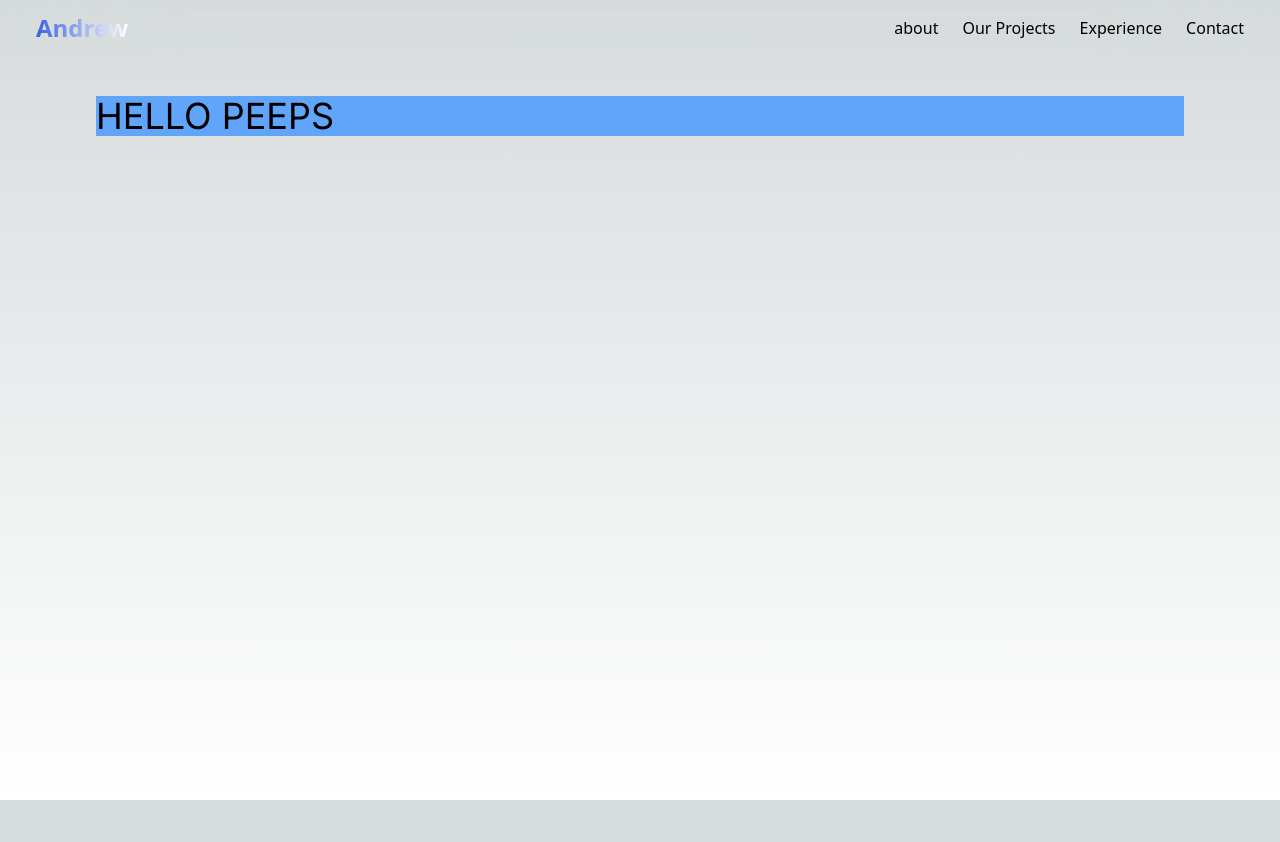
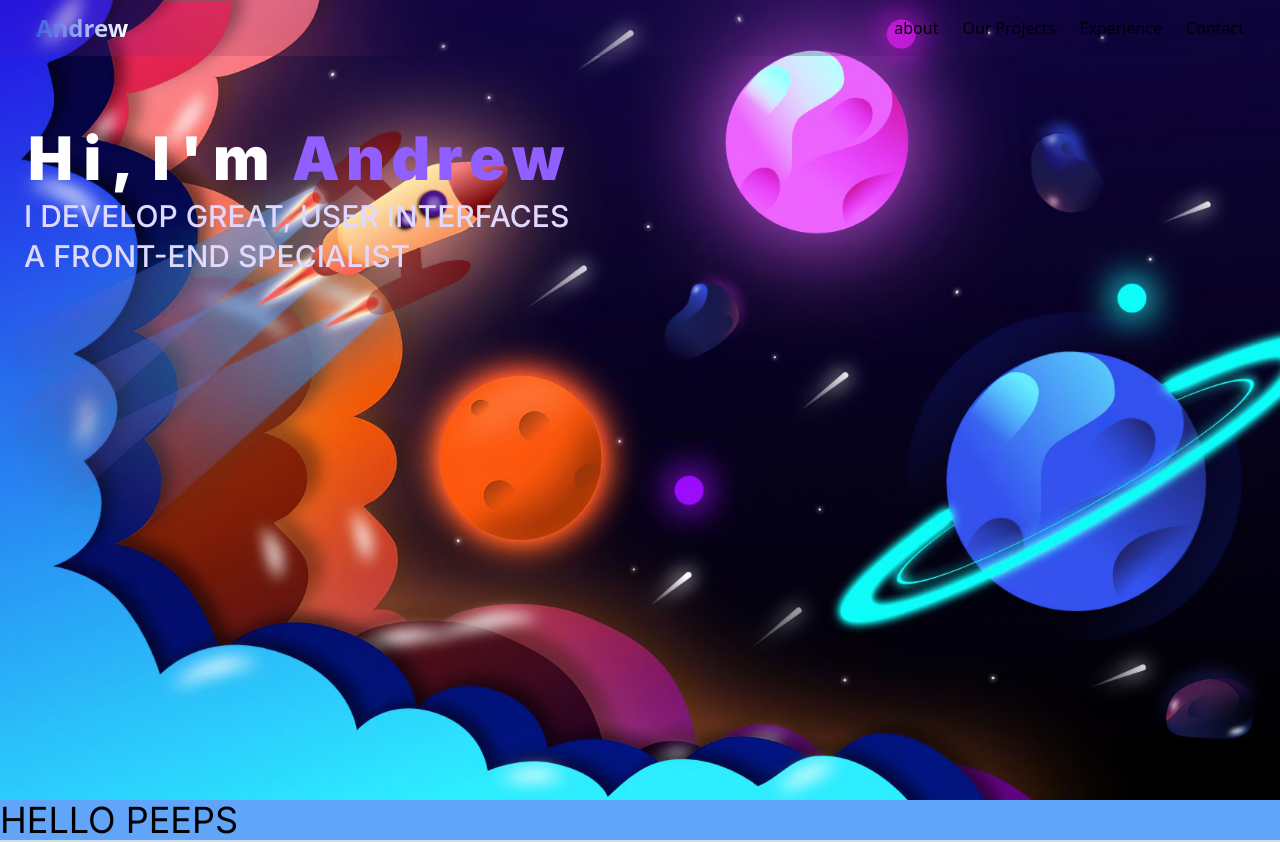
Before and after one commit to andreyscott/devfolio, a Next.js app: page / in a window 1280 px wide. Before the commit the page ends 800 px from the top, so only its background shows below. Built offline with nearby package versions, Linux system fonts and the light colour scheme.

Commit message:
working on hero

```diff
--- /dev/null
+++ b/src/components/Hero/index.tsx
@@ -0,0 +1,51 @@
+/* eslint-disable react/no-unescaped-entities */
+import React from 'react'
+import bg from '../../../public/images/bg.jpg'
+import Image from 'next/image'
+
+export const Hero = () => {
+  return (
+    <section  className=' relative  bg-center z-0 bg-cover bg-no-repeat w-screen h-screen flex flex-col md:flex-row'>
+            <Image src={bg} alt='bg' layout='fill' objectFit='cover'
+            className='bg-center z-0 bg-cover bg-no-repeat w-screen h-screen'
+            // width={1920}
+            // height={1080}
+             />
+
+
+
+        <div className='z-10 w-full pt-32 bg-transparent mx-6 flex'>
+        <div className='w-full'>
+        <span className="font-black text-2xl tracking-widest leading-loose flex items-center">
+          {/* <span className={``}> */}
+          {"Hi, I'm".split("").map((letter, index) => {
+              return (
+                <span key={index} className="hover:text-[#00c7ff] headerText px-1 hover:cursor-pointer hover:-mt-5 transition-all duration-500 hover:duration-100">
+                  {letter}
+                </span>
+              );
+            })}
+            <span className='w-full h-auto pl-3 flex items-center'>
+
+             {"Andrew".split("").map((letter, index) => {
+              return (
+                <span key={index} className="text-[#915EFF] headerText pl-1  hover:text-[#00c7ff] hover:cursor-pointer hover:-mt-5 transition-all duration-500 hover:duration-100 click:goodbyeLetterAnim">
+                  {letter}
+                </span>
+              );
+            })}
+            </span>
+
+             {/* <span className="text-[#915EFF]">Andrew</span> */}
+          {/* </span> */}
+          </span>
+          <p className={`text-[#dfd9ff] uppercase  font-monos font-medium lg:text-[30px] sm:text-[26px] xs:text-[20px] text-[16px] lg:leading-[40px] mt-2 text-white-100`}>
+            I develop Great, user  interfaces <br className="sm:block hidden" />
+            A Front-end specialist
+          </p>
+        </div>
+        </div>
+
+    </section>
+  )
+}
--- a/src/pages/index.tsx
+++ b/src/pages/index.tsx
@@ -1,6 +1,7 @@
 import Image from 'next/image'
 import { Inter } from 'next/font/google'
 import { motion } from 'framer-motion'
+import { Hero } from '@/components/Hero'
 
 const inter = Inter({ subsets: ['latin'] })
 
@@ -10,9 +11,10 @@ export default function Home() {
       initial={{ opacity: 0 }}
       animate={{ opacity: 1 }}
       exit={{ opacity: 0, transition: { duration: 0.5 } }}
-    className={`flex min-h-screen flex-col items-center justify-between p-24 ${inter.className}`} >
+    className={`flex min-h-screen flex-col items-center justify-between ${inter.className}`} >
+<Hero />
+<h2 className='text-4xl uppercase w-full bg-blue-400'>
 
-<h2 className='text-4xl uppercase w-full bg-blue-400'>
   hello peeps</h2>
 
         </motion.main>
--- a/src/shared/Navbar/index.tsx
+++ b/src/shared/Navbar/index.tsx
@@ -30,10 +30,13 @@ export function Navbar() {
 
   return (
     <>
-    <header className='fixed z-10 w-full flex-col mx-auto py-2 px-4 lg:px-9 lg:py-3 bg-digitux-dark/70 backdrop-blur-[80px] flex'>
+    <header className='fixed z-10 w-full flex-col mx-auto py-2 px-4 lg:px-9 lg:py-3 bg-transparent backdrop-blur-[80px] flex'>
+
      <div className='flex w-full items-center justify-between lg:justify-between'>
       <h1 className='text-2xl font-semibold text-transparent bg-clip-text bg-gradient-to-r from-[#3b5fe2] to-[#fff]'>
-<Link href='/'>Andrew</Link>        </h1>
+<Link href='/'>
+  Andrew</Link>
+         </h1>
 
       {isNavOpen ? (
         <HiOutlineX
@@ -49,7 +52,7 @@ export function Navbar() {
         />
       )}
 
-      {/* Mobile */}
+      {/* Mobile View */}
       <nav
         className={
           isNavOpen
--- a/src/styles/globals.css
+++ b/src/styles/globals.css
@@ -1,6 +1,22 @@
 @tailwind base;
 @tailwind components;
 @tailwind utilities;
+
+/* @layer components {
+  .headerText {
+    @apply font-black h-auto text-white lg:text-[80px] sm:text-[60px] xs:text-[50px] text-[40px] text-;
+  }
+} */
+
+@layer components {
+  .section {
+    @apply py-11 md:pt-16 lg:pt-20 px-4 sm:px-8 md:px-20 max-w-6xl mx-auto lg:min-h-[768px];
+  }
+  .headerText {
+    @apply font-black h-auto text-white lg:text-6xl sm:text-4xl md:text-5xl text-3xl;
+  }
+
+}
 
 :root {
   --foreground-rgb: 0, 0, 0;
```
Also changed, not shown: public/images/bg.jpg (added).
